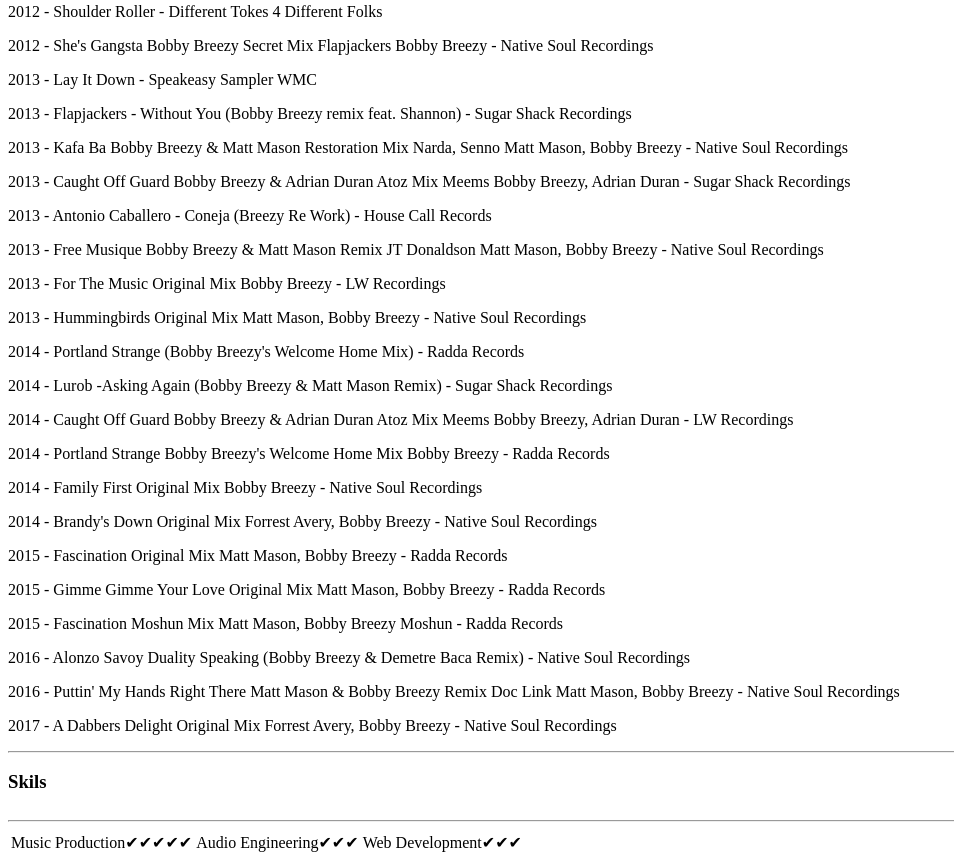
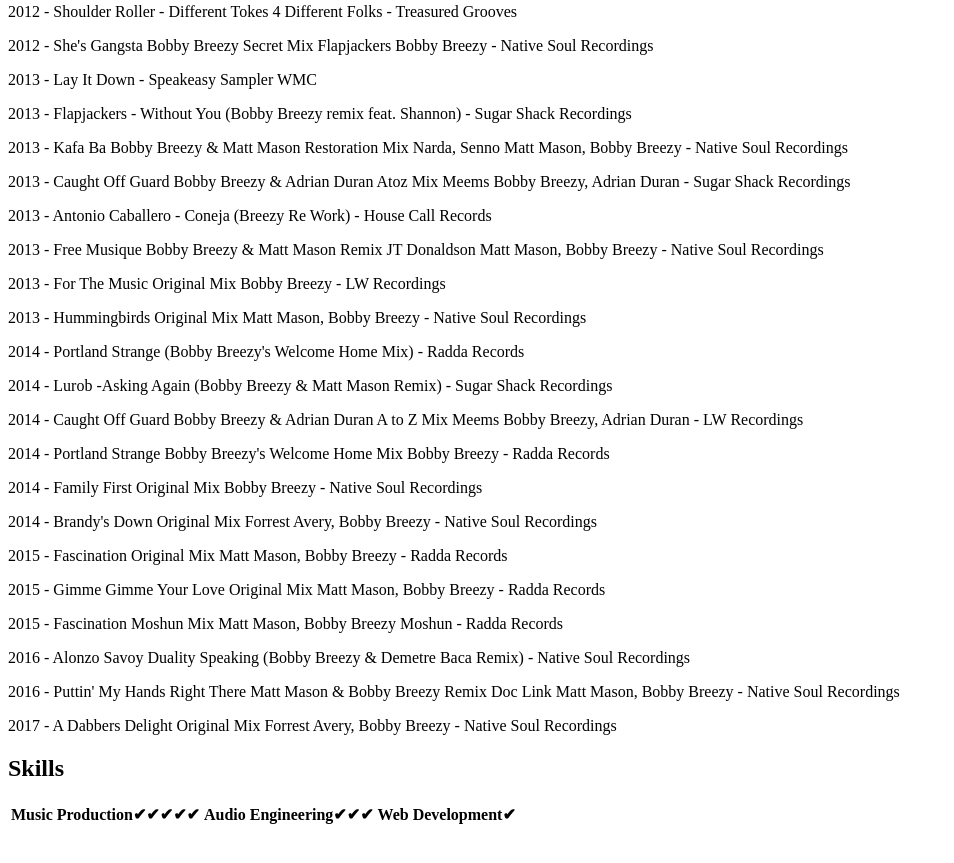
Before and after one commit to bobbybreezy/bb, a plain HTML site: page HOME.html in a window 1280 px wide. Shown: the part 526-1389 px from the top of the page, without its empty margins (0-954 px from the left). Drawn offline with Linux system fonts and the light colour scheme.

Commit message:
Add files via upload

```diff
--- a/HOME.html
+++ b/HOME.html
@@ -5,8 +5,11 @@
   <title>Native Soul Recordings</title>
 </head>
 
-<body>
+<body style="backround-color: blue;">
+
+
   <img src=https://scontent-sea1-1.xx.fbcdn.net/v/t1.0-9/579063_10150874197975490_2061382778_n.jpg?_nc_cat=110&_nc_ht=scontent-sea1-1.xx&oh=f9939f8bb87423f7c7c07e5c52909d84&oe=5C79EB20 alt="bobby discogs photo">
+
   </<li>
 
   <a href="ABOUT ME.html">ABOUT ME</a> //
@@ -23,7 +26,7 @@
   <h2>Discography</h2>
 
   </ul>
-  <p>2012 - Shoulder Roller - Different Tokes 4 Different Folks</p>
+  <p>2012 - Shoulder Roller - Different Tokes 4 Different Folks - Treasured Grooves</p>
   <p>2012 - She's Gangsta Bobby Breezy Secret Mix Flapjackers Bobby Breezy - Native Soul Recordings</p>
   <p>2013 - Lay It Down - Speakeasy Sampler WMC</p>
   <p>2013 - Flapjackers - Without You (Bobby Breezy remix feat. Shannon) - Sugar Shack Recordings</p>
@@ -35,7 +38,7 @@
   <p>2013 - Hummingbirds Original Mix Matt Mason, Bobby Breezy - Native Soul Recordings</p>
   <p>2014 - Portland Strange (Bobby Breezy's Welcome Home Mix) - Radda Records</p>
   <p>2014 - Lurob -Asking Again (Bobby Breezy & Matt Mason Remix) - Sugar Shack Recordings</p>
-  <p>2014 - Caught Off Guard Bobby Breezy & Adrian Duran Atoz Mix Meems Bobby Breezy, Adrian Duran - LW Recordings</p>
+  <p>2014 - Caught Off Guard Bobby Breezy & Adrian Duran A to Z Mix Meems Bobby Breezy, Adrian Duran - LW Recordings</p>
   <p>2014 - Portland Strange Bobby Breezy's Welcome Home Mix Bobby Breezy - Radda Records</p>
   <p>2014 - Family First Original Mix Bobby Breezy - Native Soul Recordings</p>
   <p>2014 - Brandy's Down Original Mix Forrest Avery, Bobby Breezy - Native Soul Recordings</p>
@@ -45,22 +48,14 @@
   <p>2016 - Alonzo Savoy Duality Speaking (Bobby Breezy & Demetre Baca Remix) - Native Soul Recordings</p>
   <p>2016 - Puttin' My Hands Right There Matt Mason & Bobby Breezy Remix Doc Link Matt Mason, Bobby Breezy - Native Soul Recordings</p>
   <p>2017 - A Dabbers Delight Original Mix Forrest Avery, Bobby Breezy - Native Soul Recordings</p>
-  <hr />
+</hr>
   <table>
 
-    <h3>Skils</h3>
+    <h2>Skills</h2>
     <table>
       <tr>
-        <td>Music Production✔✔✔✔✔</td>
-        <td>Audio Engineering✔✔✔</td>
-        <td>Web Development✔✔✔</td>
-        <hr />
-
-      </tr>
+        <td><h4>Music Production✔✔✔✔✔</h4></td>
+        <td><h4>Audio Engineering✔✔✔</h4></td>
+        <td><h4>Web Development✔</h4></td>
+        </tr>
     </table>
-  </table>
-
-
-</body>
-
-</html>
```
Also changed, not shown: index.html (+5 -5 lines).
